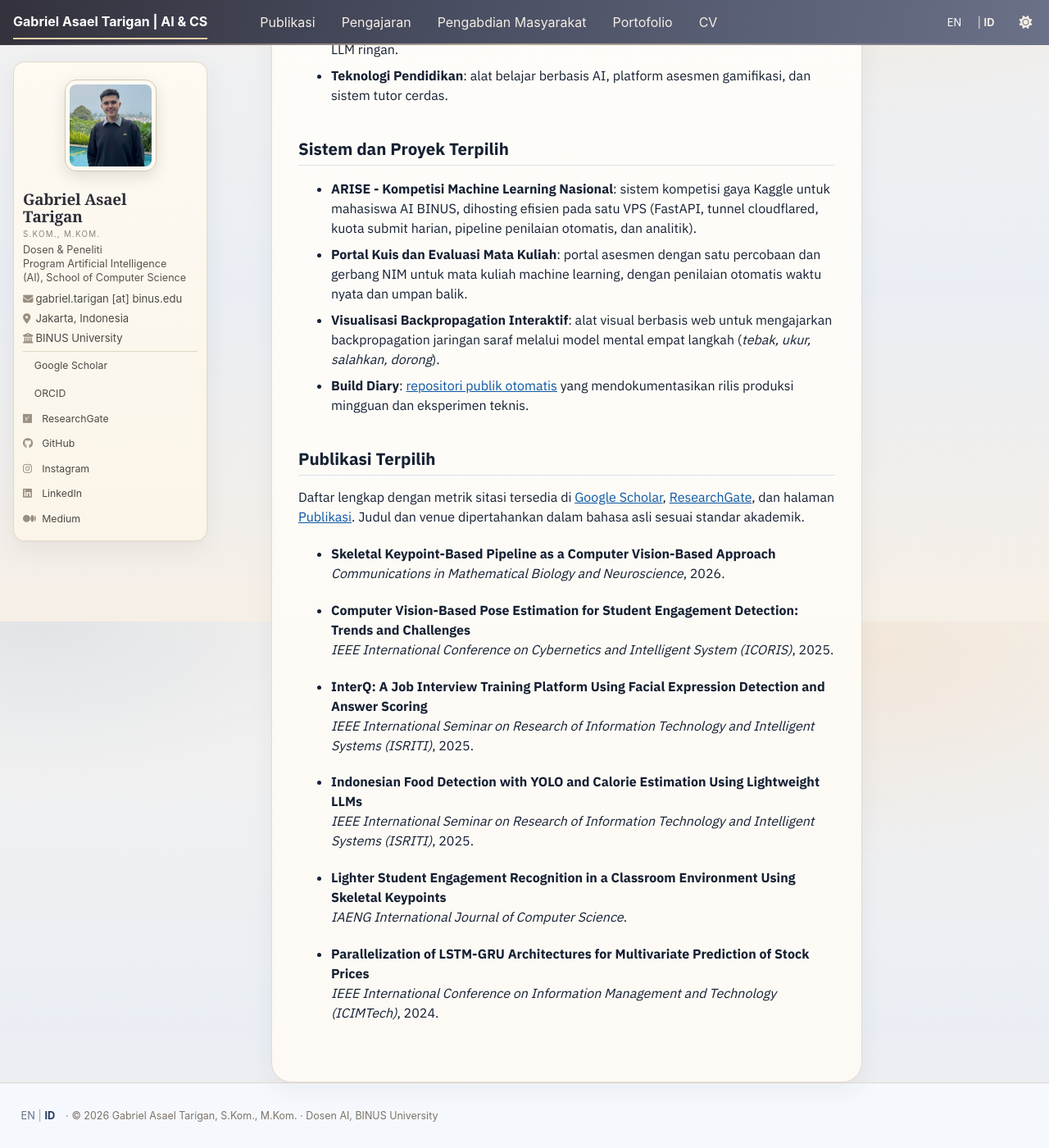
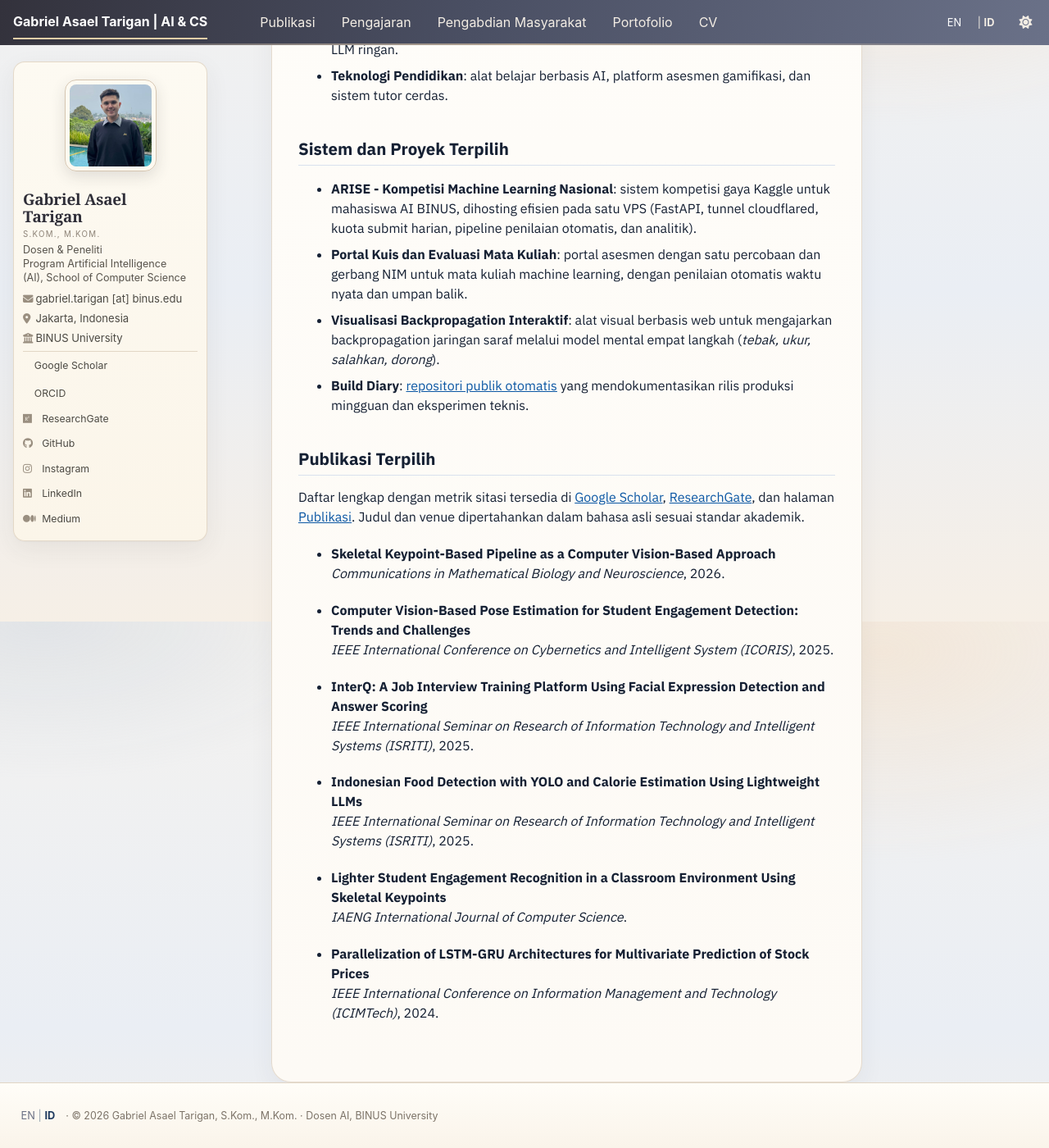
Before and after one commit to asaeltarigan/id, a Jekyll site: the page built from _pages/about.md, in a window 1280 px wide and 1400 px high, scrolled down 1042 px. Shown: the whole window at 82% size. Built offline with Jekyll 4.4.1, drawn with Linux system fonts in a browser that asks for light colours; a style sheet for code colours, icons or effects is not loaded.

Commit message:
Footer: lapisan krem hangat

```diff
--- a/_includes/head.html
+++ b/_includes/head.html
@@ -101,4 +101,4 @@
 <link rel="preconnect" href="https://fonts.gstatic.com" crossorigin>
 <link href="https://fonts.googleapis.com/css2?family=IBM+Plex+Sans:wght@400;500;600;700&display=swap" rel="stylesheet">
 <link rel="stylesheet" href="{{ base_path }}/assets/css/main.css">
-<link rel="stylesheet" href="{{ base_path }}/assets/css/custom.css?v=66">
+<link rel="stylesheet" href="{{ base_path }}/assets/css/custom.css?v=67">
--- a/assets/css/custom.css
+++ b/assets/css/custom.css
@@ -884,7 +884,7 @@ body { margin-bottom: 0 !important; }
    keeps only a sand hairline, so it blends into the page end instead of
    reading as a strip of its own. Layout untouched: one copyright line. */
 .page__footer {
-  background: transparent !important;
+  background: linear-gradient(180deg, #fffdf8 0%, #faf4ea 100%) !important;
   -webkit-backdrop-filter: none !important;
   backdrop-filter: none !important;
   border-top: 1px solid rgba(206, 188, 166, 0.55) !important;
```
